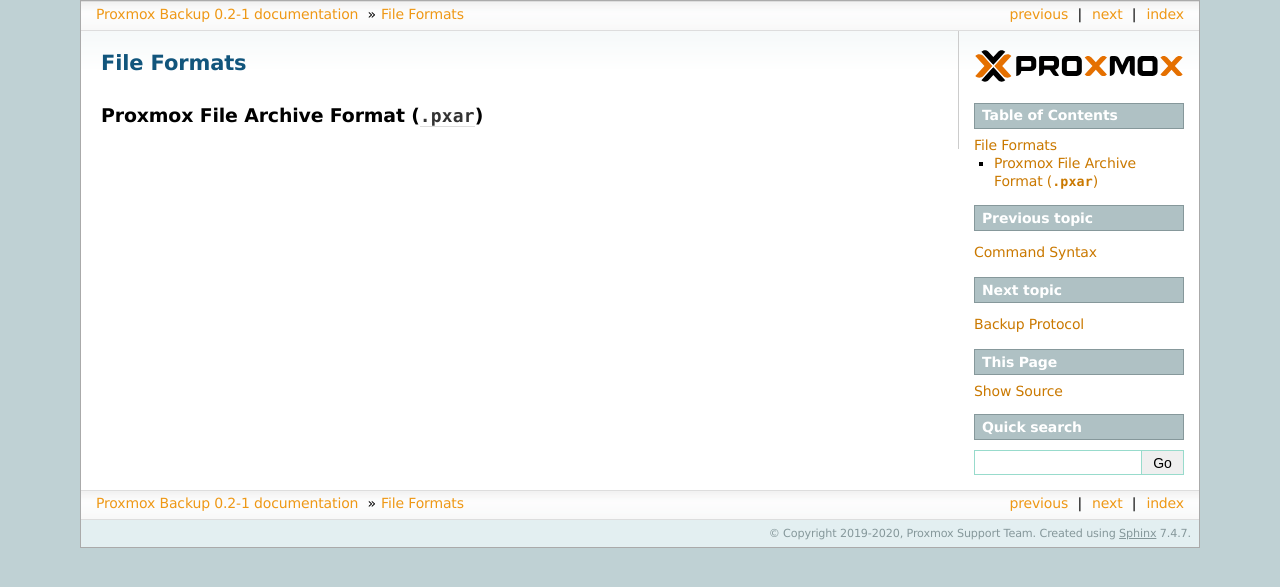
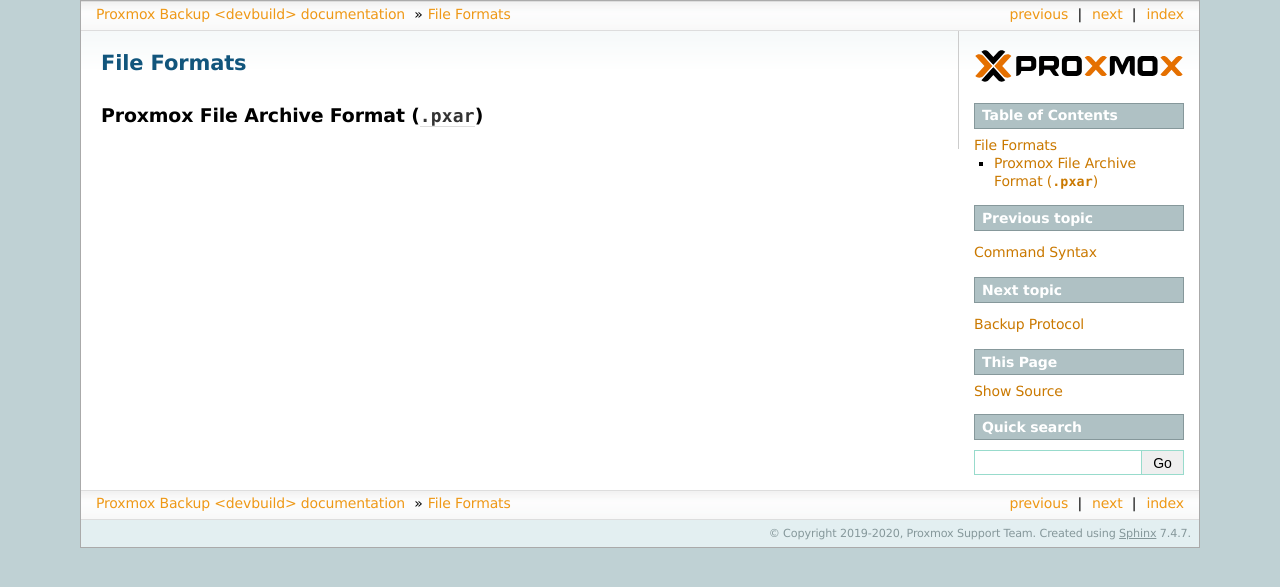
Before and after one commit to proxmox/proxmox-backup, a Sphinx documentation site: the page built from docs/file-formats.rst, in a window 1280 px wide. Shown: the top 587 px of the page. Built offline with Sphinx 7.4.7, drawn with Linux system fonts in a browser that asks for light colours.

Commit message:
docs: do not hardcode version
use the debian package ones, if not defined we're doing a dev build

Signed-off-by: Thomas Lamprecht <t.lamprecht@proxmox.com>

```diff
--- a/docs/conf.py
+++ b/docs/conf.py
@@ -17,7 +17,7 @@
 # add these directories to sys.path here. If the directory is relative to the
 # documentation root, use os.path.abspath to make it absolute, like shown here.
 #
-# import os
+import os
 # import sys
 # sys.path.insert(0, os.path.abspath('.'))
 
@@ -76,9 +76,11 @@
 # built documents.
 #
 # The short X.Y version.
-version = '0.2'
+vstr = lambda s: '<devbuild>' if s is None else str(s)
+
+version = vstr(os.getenv('DEB_VERSION_UPSTREAM'))
 # The full version, including alpha/beta/rc tags.
-release = '0.2-1'
+release = vstr(os.getenv('DEB_VERSION'))
 
 # The language for content autogenerated by Sphinx. Refer to documentation
 # for a list of supported languages.
```
Also changed, not shown: 1 other file.
